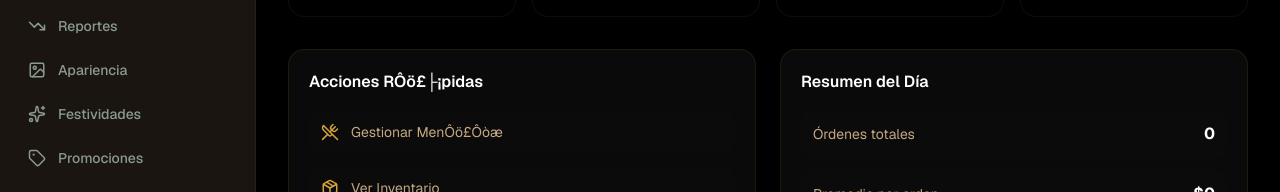
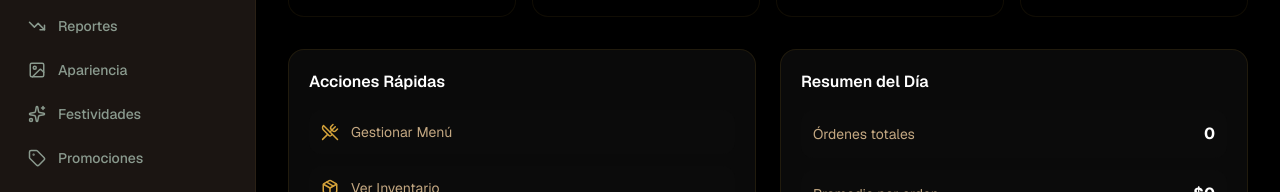
Before and after one commit to jesushernandezmonts/RestauranteGaucho, a Next.js app: page /admin in a window 1280 px wide. Shown: the part 279-471 px from the top of the page. Built offline with nearby package versions, Linux system fonts and the light colour scheme; no server answers; the database is empty; sample sign-in values are in the browser's storage; a web font is replaced by a local one.

Commit message:
fix: correct UTF-8 encoding for Spanish characters in admin dashboard

```diff
--- a/src/app/admin/page.tsx
+++ b/src/app/admin/page.tsx
@@ -253,7 +253,7 @@ export default function AdminDashboard() {
         <div className="grid grid-cols-1 md:grid-cols-2 gap-6">
           <div className="card">
             <h3 className="font-semibold text-text-primary mb-4">
-              Acciones RÔö£├¡pidas
+              Acciones Rápidas
             </h3>
             <div className="space-y-3">
               <button
@@ -265,7 +265,7 @@ export default function AdminDashboard() {
                   className="text-primary-light group-hover:scale-110 transition-transform"
                 />
                 <span className="text-sm text-text-secondary group-hover:text-text-primary">
-                  Gestionar MenÔö£Ôòæ
+                  Gestionar Menú
                 </span>
               </button>
               <button
```
